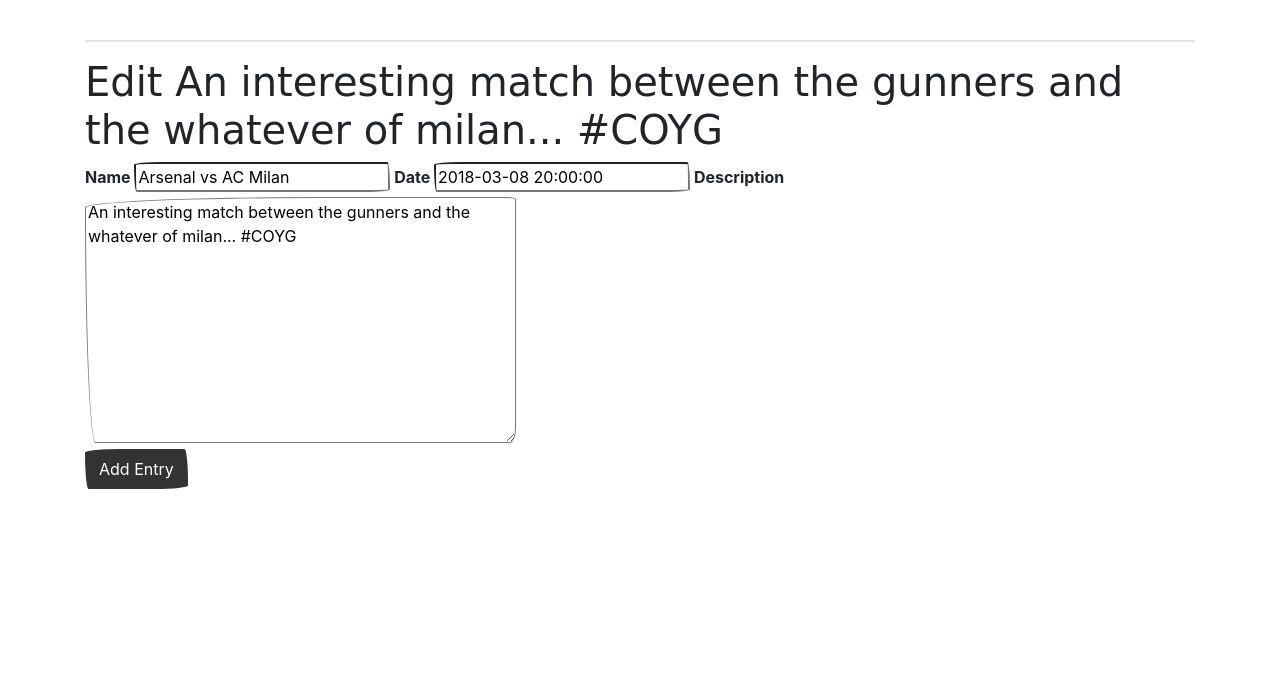
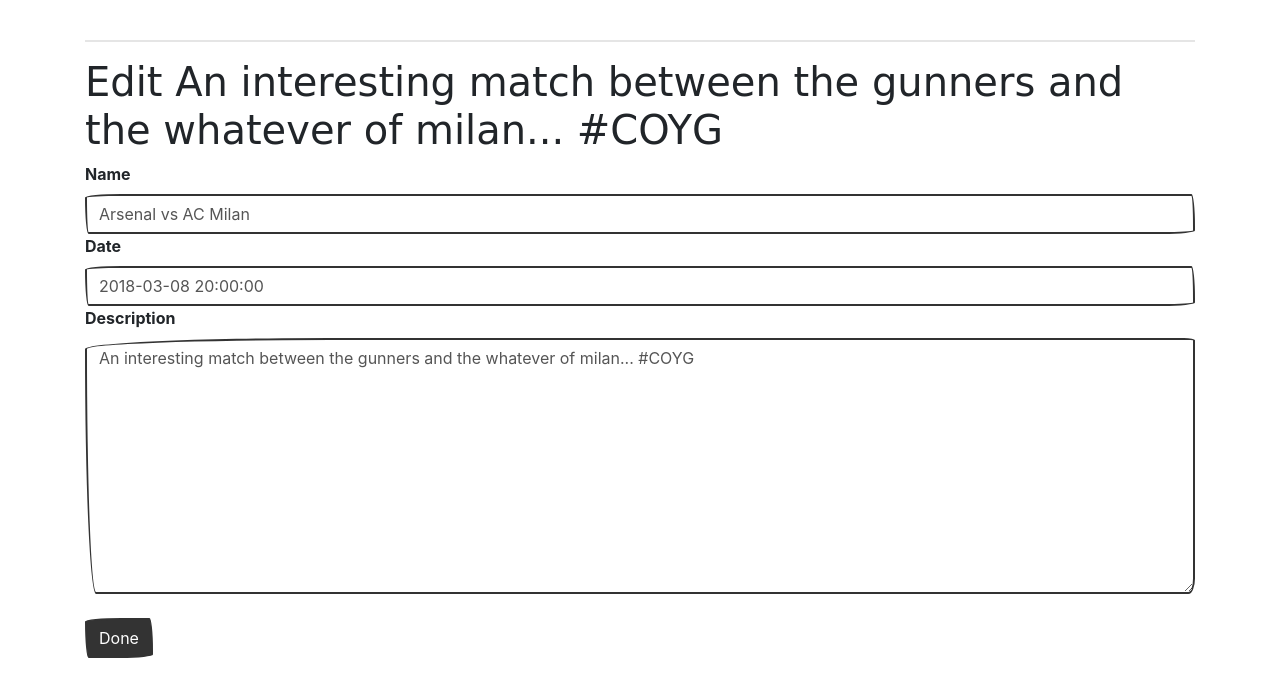
Before and after one commit to jaywizzy/calendar-app, a Django app: page /edit/entry/2 in a window 1280 px wide. Shown: the top 697 px of the page. Run offline with Django 3.2, Linux system fonts and the light colour scheme; data comes from the database, SQL or seed files in the repository; some libraries are stand-ins or nearby versions; some web fonts are replaced.

Commit message:
modified edit view and widget_tweaks added for styling

```diff
--- a/app/templates/edit.html
+++ b/app/templates/edit.html
@@ -1,5 +1,5 @@
 {% extends 'base.html' %}
-
+{% load widget_tweaks %}
 {% block content %}
 <div class="container form-group">
     <hr>
@@ -9,11 +9,11 @@
             {% endif %}
             {% for field in form %}
             <label> {{ field.label }} </label>
-            {{field }}
-                <!-- <input name="{{ field.name }}" type="{{field.name}}" class="form-control" value=""> -->
+            {{ field | add_class:'form-control' }}
+                <!-- <input name="{{ field.name }}" type="{{field.name}}" class="form-control"> -->
             {% endfor %}
             <br>
-                <button type="submit" class="btn btn-primary">Add Entry</button>
+                <button type="submit" class="btn btn-primary">Done</button>
         </form>
 </div>
 
--- a/calendarapp/settings.py
+++ b/calendarapp/settings.py
@@ -48,6 +48,7 @@ INSTALLED_APPS = [
     'django.contrib.sessions',
     'django.contrib.messages',
     'django.contrib.staticfiles',
+    'widget_tweaks',
     'app',
     'chat',
     'channels'
```
